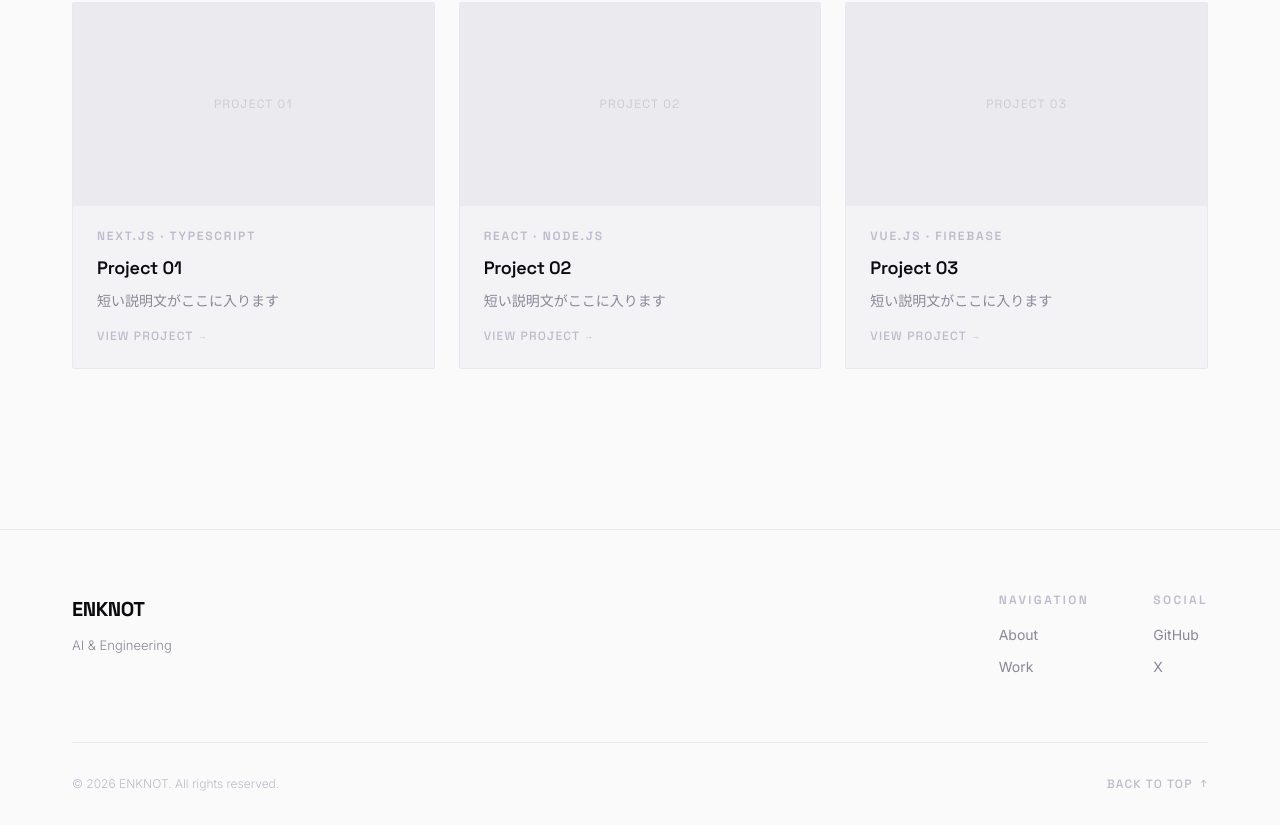
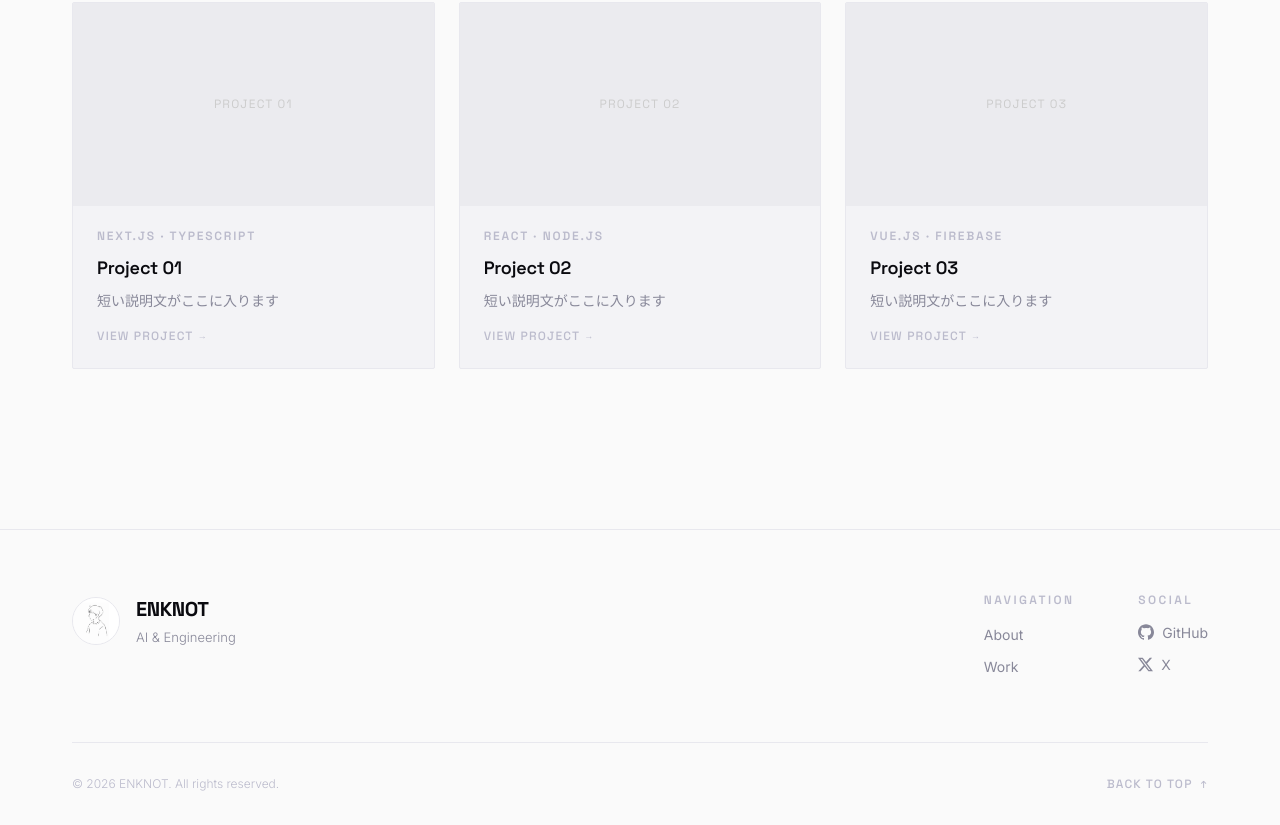
Before and after one commit to enknot96/enknot, a Next.js app: page / in a window 1280 px wide. Shown: the part 1613-2438 px from the top of the page. Built offline with nearby package versions, Linux system fonts and the light colour scheme.

Commit message:
レイアウト調整など

```diff
--- a/src/components/Footer.tsx
+++ b/src/components/Footer.tsx
@@ -1,5 +1,6 @@
 "use client";
 
+import Image from "next/image";
 import Container from "./ui/Container";
 
 // 内部ナビ: どのページからでもトップの該当セクションへ飛べるよう絶対パス + ハッシュ
@@ -8,13 +9,30 @@ const NAV = [
   { label: "Work", href: "/#work" },
 ];
 
-// 外部リンク（URL は仮置き。後で差し替え）
+// ブランドロゴ（公式マーク）。currentColor を継承するので文字色のhoverに追従。
+function GitHubIcon() {
+  return (
+    <svg width="16" height="16" viewBox="0 0 24 24" fill="currentColor" aria-hidden="true">
+      <path d="M12 .297c-6.63 0-12 5.373-12 12 0 5.303 3.438 9.8 8.205 11.385.6.113.82-.258.82-.577 0-.285-.01-1.04-.015-2.04-3.338.724-4.042-1.61-4.042-1.61C4.422 18.07 3.633 17.7 3.633 17.7c-1.087-.744.084-.729.084-.729 1.205.084 1.838 1.236 1.838 1.236 1.07 1.835 2.809 1.305 3.495.998.108-.776.417-1.305.76-1.605-2.665-.305-5.467-1.334-5.467-5.931 0-1.311.469-2.381 1.236-3.221-.124-.303-.535-1.524.117-3.176 0 0 1.008-.322 3.301 1.23a11.51 11.51 0 0 1 3.003-.404c1.02.005 2.047.138 3.006.404 2.291-1.552 3.297-1.23 3.297-1.23.653 1.653.242 2.874.118 3.176.77.84 1.235 1.91 1.235 3.221 0 4.609-2.807 5.624-5.479 5.921.43.372.823 1.102.823 2.222 0 1.606-.014 2.898-.014 3.293 0 .322.216.694.825.576C20.565 22.092 24 17.592 24 12.297c0-6.627-5.373-12-12-12" />
+    </svg>
+  );
+}
+
+function XIcon() {
+  return (
+    <svg width="15" height="15" viewBox="0 0 24 24" fill="currentColor" aria-hidden="true">
+      <path d="M18.901 1.153h3.68l-8.04 9.19L24 22.846h-7.406l-5.8-7.584-6.638 7.584H.474l8.6-9.83L0 1.154h7.594l5.243 6.932 6.064-6.933Zm-1.291 19.487h2.039L6.486 3.24H4.298l13.312 17.4Z" />
+    </svg>
+  );
+}
+
 const SOCIAL = [
-  { label: "GitHub", href: "https://github.com" },
-  { label: "X", href: "https://x.com" },
+  { label: "GitHub", href: "https://github.com", icon: GitHubIcon },
+  { label: "X", href: "https://x.com", icon: XIcon },
 ];
 
-const linkClass = "font-body text-subtle text-[14px] hover:text-ink transition-colors";
+const linkClass =
+  "inline-flex items-center gap-2 font-body text-subtle text-[14px] hover:text-ink transition-colors";
 
 export default function Footer() {
   const year = new Date().getFullYear();
@@ -23,11 +41,22 @@ export default function Footer() {
     <footer className="w-full border-t border-line bg-paper">
       <Container>
         <div className="flex flex-col gap-10 py-16 md:flex-row md:items-start md:justify-between">
-          <div>
-            <p className="font-display font-bold text-ink text-[20px] tracking-[-0.02em]">ENKNOT</p>
-            <p className="mt-3 font-body font-light text-subtle text-[13px]">
-              AI &amp; Engineering
-            </p>
+          <div className="flex items-center gap-4">
+            <Image
+              src="/enknot.png"
+              alt="ENKNOT"
+              width={48}
+              height={48}
+              className="rounded-full border border-line"
+            />
+            <div>
+              <p className="font-display font-bold text-ink text-[20px] tracking-[-0.02em]">
+                ENKNOT
+              </p>
+              <p className="mt-1 font-body font-light text-subtle text-[13px]">
+                AI &amp; Engineering
+              </p>
+            </div>
           </div>
 
           <div className="flex flex-col gap-8 sm:flex-row sm:gap-16">
@@ -36,10 +65,7 @@ export default function Footer() {
               <ul className="space-y-2">
                 {NAV.map((item) => (
                   <li key={item.label}>
-                    <a
-                      href={item.href}
-                      className={linkClass}
-                    >
+                    <a href={item.href} className={linkClass}>
                       {item.label}
                     </a>
                   </li>
@@ -50,15 +76,16 @@ export default function Footer() {
             <div>
               <p className="eyebrow mb-4">Social</p>
               <ul className="space-y-2">
-                {SOCIAL.map((item) => (
-                  <li key={item.label}>
+                {SOCIAL.map(({ label, href, icon: Icon }) => (
+                  <li key={label}>
                     <a
-                      href={item.href}
+                      href={href}
                       target="_blank"
                       rel="noopener noreferrer"
                       className={linkClass}
                     >
-                      {item.label}
+                      <Icon />
+                      {label}
                     </a>
                   </li>
                 ))}
```
Also changed, not shown: public/enknot.png, 1 other file (tests, documents, lock files or other folders).
